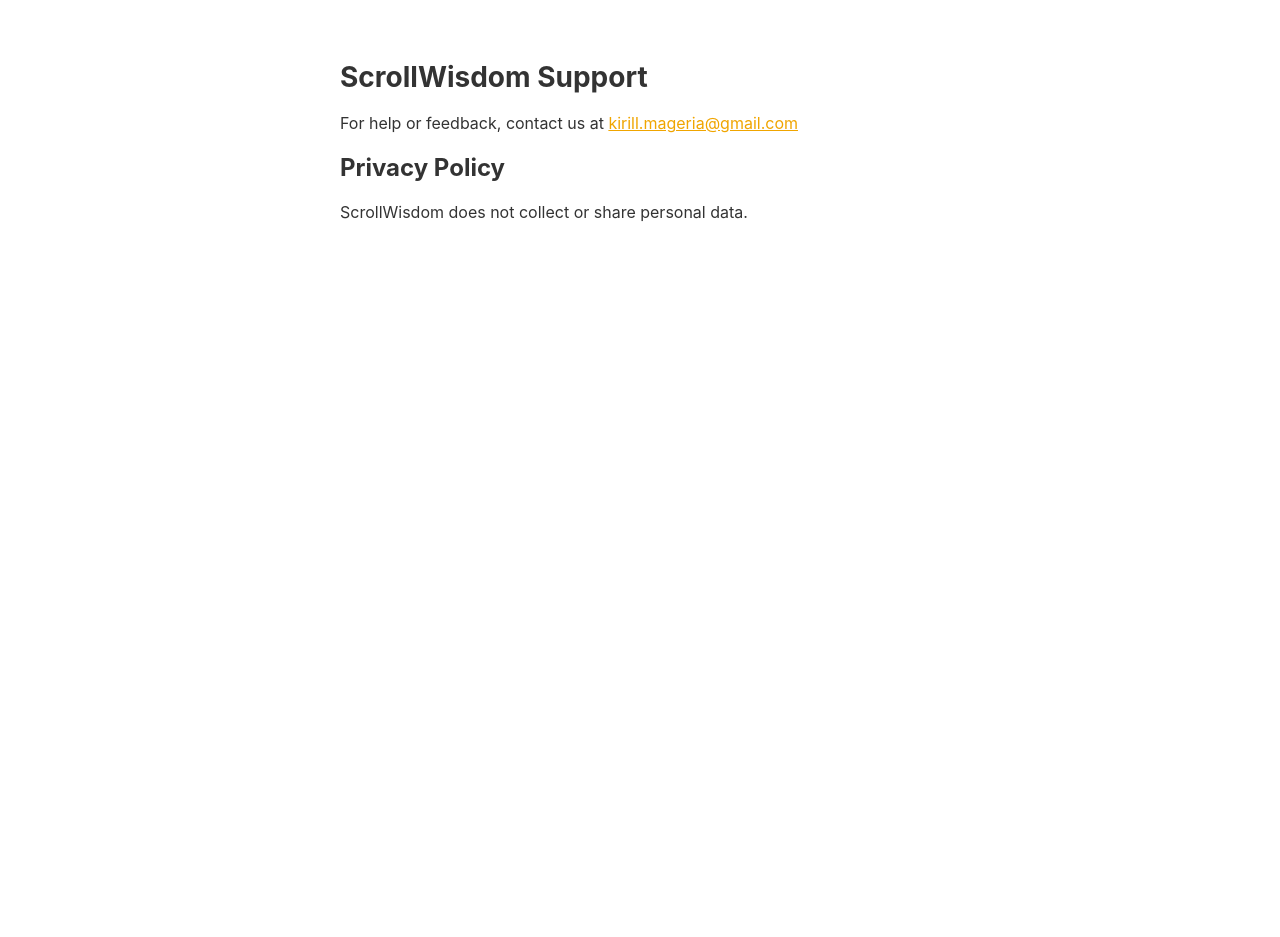
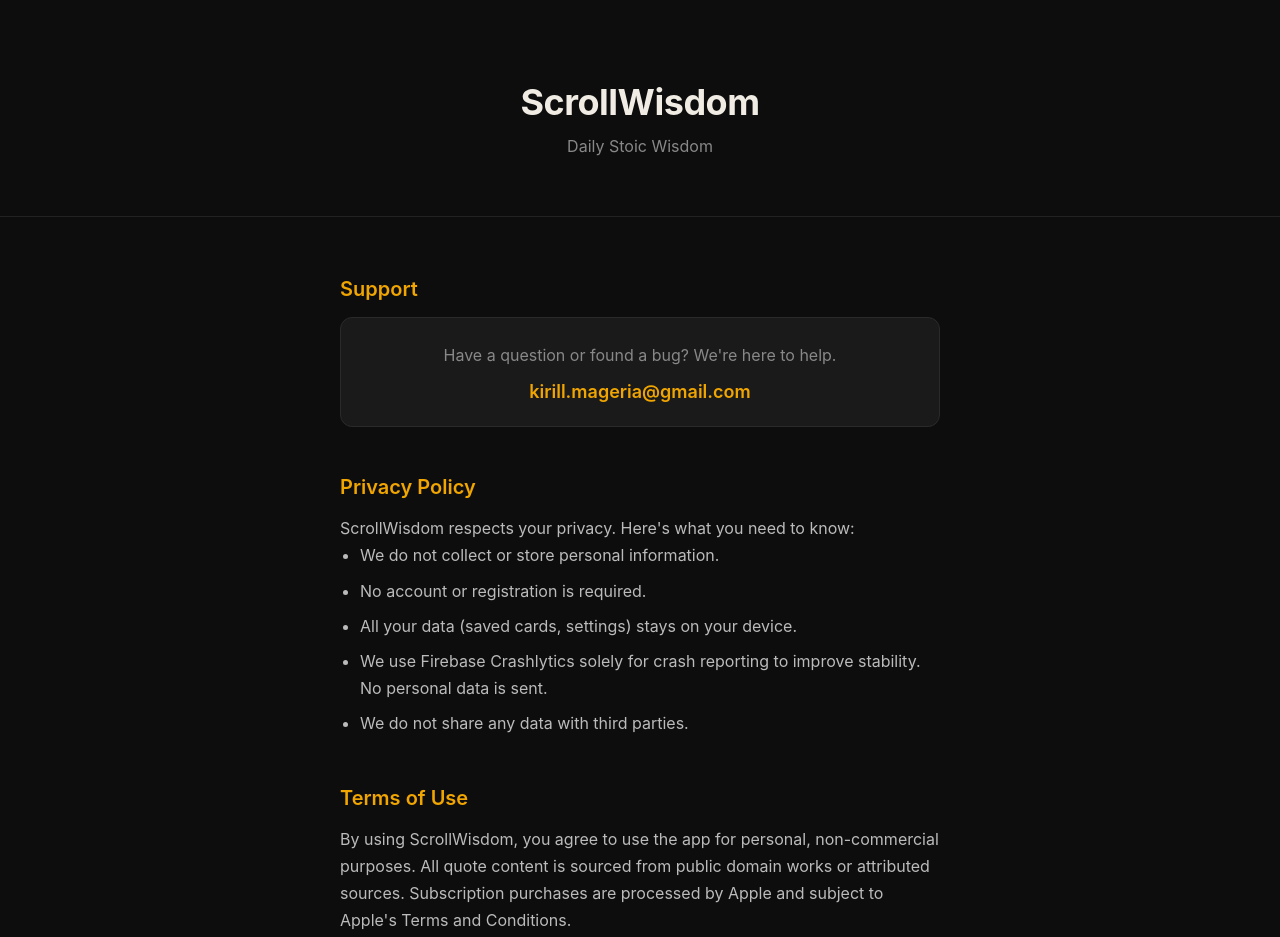
Before and after one commit to kirillmageria/ScrollWisdom, a plain HTML site: page docs/index.html in a window 1280 px wide. Shown: the top 937 px of the page. Before the commit the page ends 800 px from the top, so only its background shows below. Drawn offline with Linux system fonts and the light colour scheme.

Commit message:
Improve support page

```diff
--- a/docs/index.html
+++ b/docs/index.html
@@ -3,17 +3,56 @@
 <head>
 <meta charset="UTF-8">
 <meta name="viewport" content="width=device-width, initial-scale=1.0">
-<title>ScrollWisdom Support</title>
+<title>ScrollWisdom – Support</title>
 <style>
-  body { font-family: -apple-system, sans-serif; max-width: 600px; margin: 60px auto; padding: 0 20px; color: #333; }
-  h1 { font-size: 28px; }
-  a { color: #f0a500; }
+  * { box-sizing: border-box; margin: 0; padding: 0; }
+  body { font-family: -apple-system, BlinkMacSystemFont, sans-serif; background: #0d0d0d; color: #f0ece4; min-height: 100vh; }
+  .hero { text-align: center; padding: 80px 20px 60px; border-bottom: 1px solid #222; }
+  .hero h1 { font-size: 36px; font-weight: 700; letter-spacing: -0.5px; }
+  .hero p { margin-top: 12px; color: #888; font-size: 16px; }
+  .container { max-width: 640px; margin: 0 auto; padding: 60px 20px; }
+  .section { margin-bottom: 48px; }
+  .section h2 { font-size: 20px; font-weight: 600; margin-bottom: 16px; color: #f0a500; }
+  .section p, .section li { font-size: 16px; line-height: 1.7; color: #bbb; }
+  .section ul { padding-left: 20px; }
+  .section li { margin-bottom: 8px; }
+  a { color: #f0a500; text-decoration: none; }
+  a:hover { text-decoration: underline; }
+  .contact-box { background: #1a1a1a; border: 1px solid #2a2a2a; border-radius: 12px; padding: 24px; text-align: center; }
+  .contact-box p { color: #888; margin-bottom: 12px; }
+  .contact-box a { font-size: 18px; font-weight: 600; }
+  footer { text-align: center; padding: 40px 20px; color: #444; font-size: 13px; border-top: 1px solid #1a1a1a; }
 </style>
 </head>
 <body>
-<h1>ScrollWisdom Support</h1>
-<p>For help or feedback, contact us at <a href="mailto:kirill.mageria@gmail.com">kirill.mageria@gmail.com</a></p>
-<h2>Privacy Policy</h2>
-<p>ScrollWisdom does not collect or share personal data.</p>
+<div class="hero">
+  <h1>ScrollWisdom</h1>
+  <p>Daily Stoic Wisdom</p>
+</div>
+<div class="container">
+  <div class="section">
+    <h2>Support</h2>
+    <div class="contact-box">
+      <p>Have a question or found a bug? We're here to help.</p>
+      <a href="mailto:kirill.mageria@gmail.com">kirill.mageria@gmail.com</a>
+    </div>
+  </div>
+  <div class="section">
+    <h2>Privacy Policy</h2>
+    <p>ScrollWisdom respects your privacy. Here's what you need to know:</p>
+    <ul>
+      <li>We do not collect or store personal information.</li>
+      <li>No account or registration is required.</li>
+      <li>All your data (saved cards, settings) stays on your device.</li>
+      <li>We use Firebase Crashlytics solely for crash reporting to improve stability. No personal data is sent.</li>
+      <li>We do not share any data with third parties.</li>
+    </ul>
+  </div>
+  <div class="section">
+    <h2>Terms of Use</h2>
+    <p>By using ScrollWisdom, you agree to use the app for personal, non-commercial purposes. All quote content is sourced from public domain works or attributed sources. Subscription purchases are processed by Apple and subject to Apple's Terms and Conditions.</p>
+  </div>
+</div>
+<footer>© 2026 ScrollWisdom. All rights reserved.</footer>
 </body>
 </html>
```
